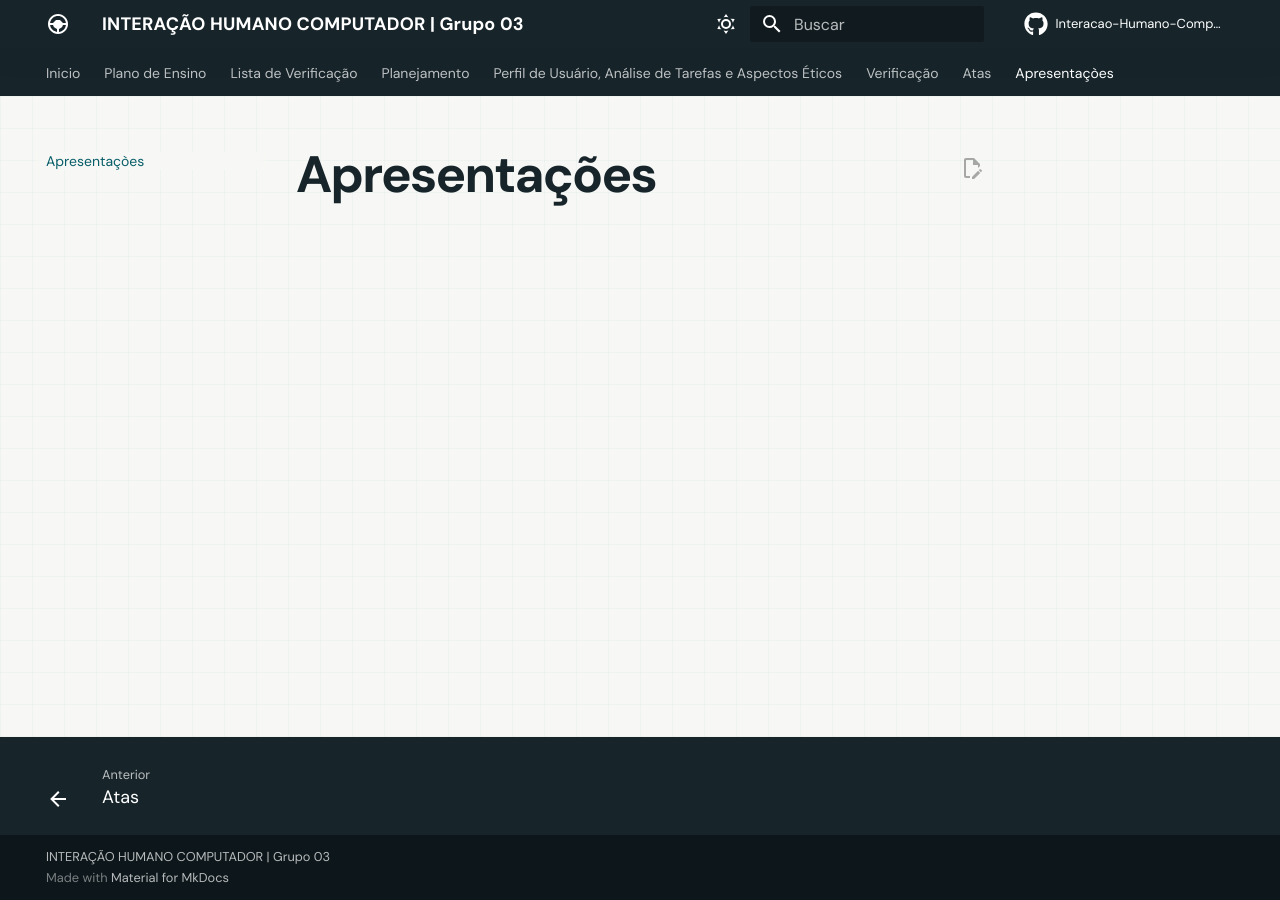
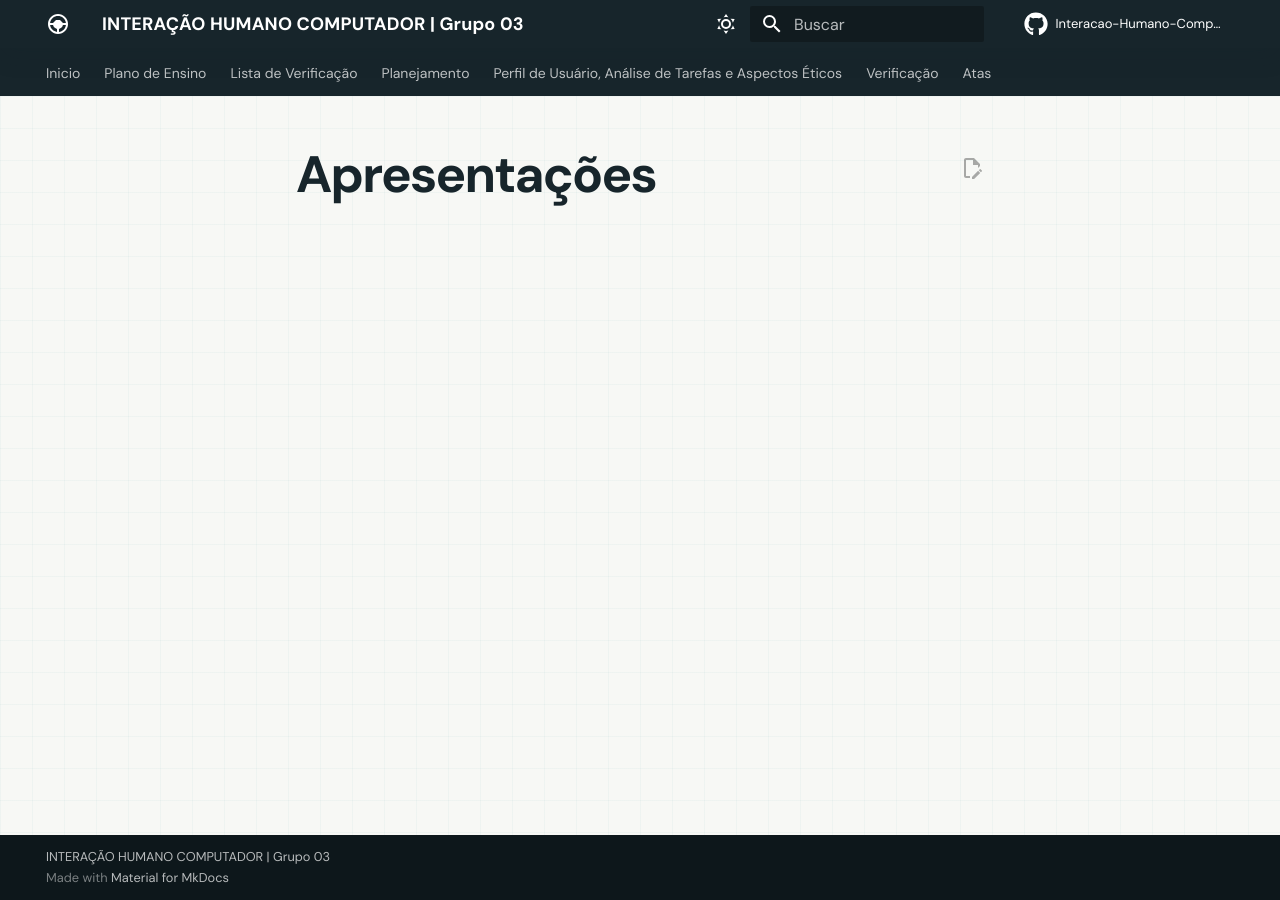
Before and after one commit to Interacao-Humano-Computador/2026.2-Grupo03, an MkDocs documentation site: the page built from docs/apresentacoes.md, in a window 1280 px wide. Built offline with MkDocs 1.6.1 and Material for MkDocs 9.7.7, drawn with Linux system fonts in a browser that asks for light colours; comment, search, counter and statistics services are not loaded; part of the change alters nothing that is shown.

Commit message:
Removendo Aba Vazia

```diff
--- a/mkdocs.yml
+++ b/mkdocs.yml
@@ -90,6 +90,5 @@ nav:
       - Entrega 1: verificacao/grupo-05/entrega-1/lista-verificacao.md
 
   - Atas: atas.md
-  - Apresentaçòes: apresentacoes.md
 
 copyright: INTERAÇÃO HUMANO COMPUTADOR | Grupo 03
```
